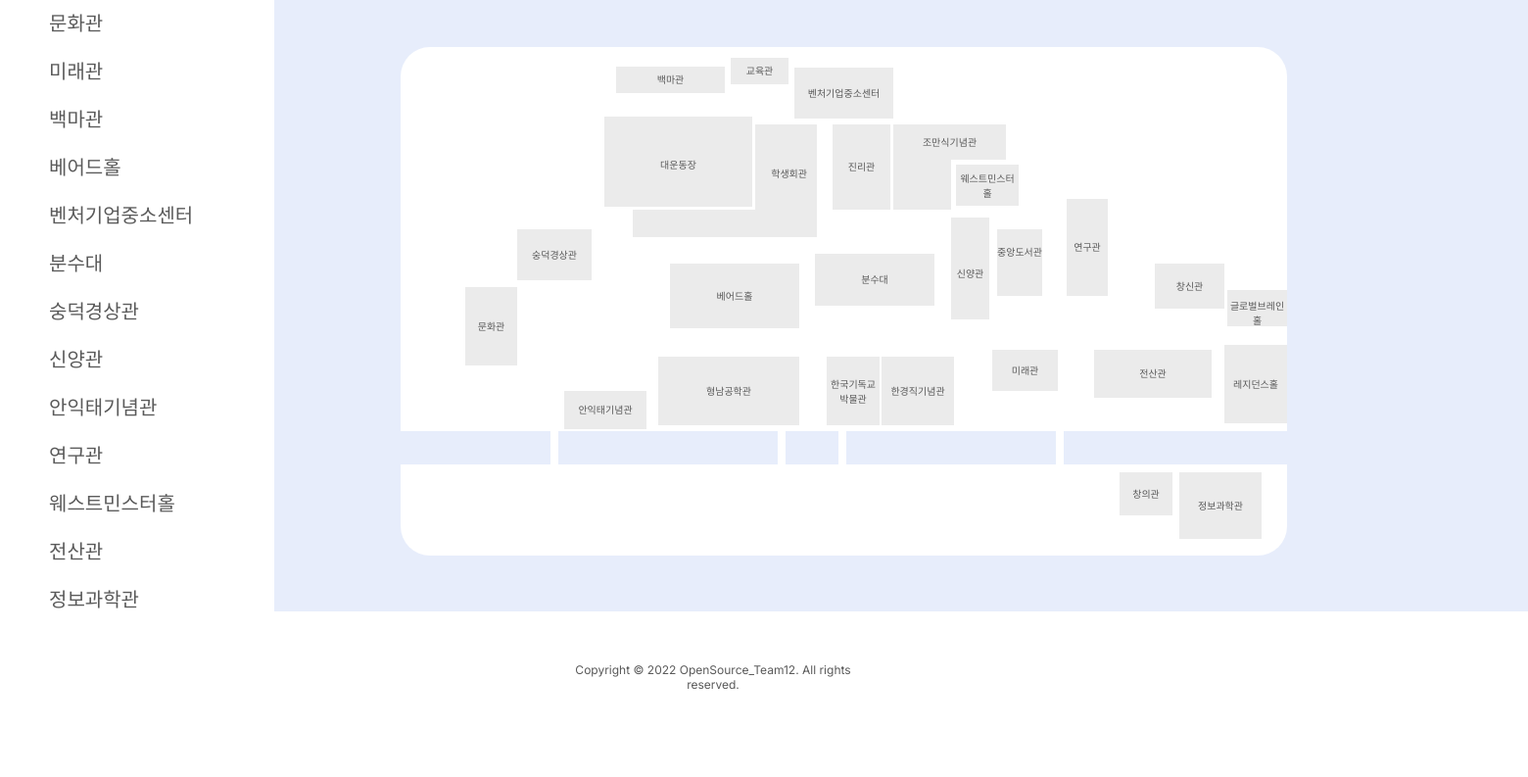
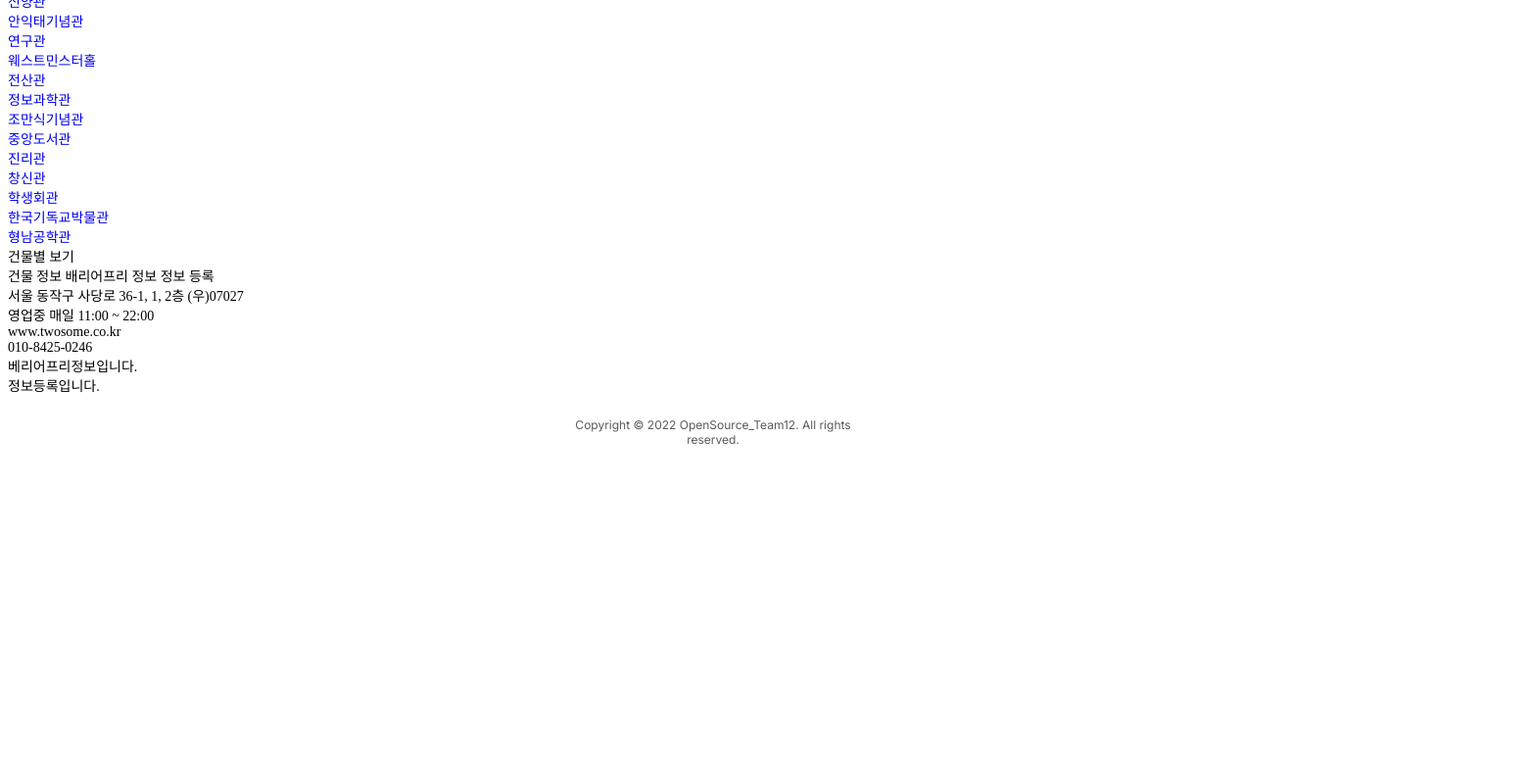
Before and after one commit to KIM-GOING/SSU-Barrier-Free-Map, a Django app: page / in a window 1560 px wide; the page is wider, and only the part inside the window is pictured. Shown: the part 345-1138 px from the top of that part at 98% size. After the commit the page ends 799 px from the top of that part, so only its background shows below. Run offline with Django 4.2, Linux system fonts and the light colour scheme; some libraries are stand-ins or nearby versions.

Commit message:
front_smb_building_deatils_40%

```diff
--- a/web_project/templates/base.html
+++ b/web_project/templates/base.html
@@ -8,7 +8,7 @@
 {%block content%}
 <!-- 템플릿 삽입 위치 -->
 {% include "title.html" %}
-{% include "building_main.html" %}
+{% include "building_details.html" %}
 {% include "footer.html" %}
 {%endblock%}
 </body>
--- /dev/null
+++ b/web_project/templates/building_details.html
@@ -0,0 +1,116 @@
+<!DOCTYPE html>
+<html lang="en">
+<head>
+    <meta charset="UTF-8">
+    <title>Title</title>
+</head>
+<body>
+<div class="v62_325" id="building_list">
+    <div class="v62_327"><span class="v62_328" id="building_list_item_building">건물별 보기</span></div>
+    <div class="v62_329"><a href="/" class="v62_330" id="building_list_item_education">교육관</a></div>
+    <div class="v62_331"><a href="/" class="v62_332" id="building_list_item_globalbrainhall">글로벌브레인홀</a></div>
+    <div class="v62_333"><a href="/" class="v62_334" id="building_list_item_ground">대운동장</a></div>
+    <div class="v62_335"><a href="/" class="v62_336" id="building_list_item_residencehall">레지던스홀</a></div>
+    <div class="v62_337"><a href="/" class="v62_338" id="building_list_item_culture">문화관</a></div>
+    <div class="v62_339"><a href="/" class="v62_340" id="building_list_item_future">미래관</a></div>
+    <div class="v62_341"><a href="/" class="v62_342" id="building_list_item_whitehorse">백마관</a></div>
+    <div class="v62_343"><a href="/" class="v62_344" id="building_list_item_bairdhall">베어드홀</a></div>
+    <div class="v62_345"><a href="/" class="v62_346" id="building_list_item_venture">벤처기업중소센터</a></div>
+    <div class="v62_347"><a href="/" class="v62_348" id="building_list_item_waterfall">분수대</a></div>
+    <div class="v62_349"><a href="/" class="v62_350" id="building_list_item_gyeongsang">숭덕경상관</a></div>
+    <div class="v62_351"><a href="/" class="v62_352" id="building_list_item_shinyang">신양관</a></div>
+    <div class="v62_353"><a href="/" class="v62_354" id="building_list_item_ahneaktai">안익태기념관</a></div>
+    <div class="v62_355"><a href="/" class="v62_356" id="building_list_item_research">연구관</a></div>
+    <div class="v62_357"><a href="/" class="v62_358" id="building_list_item_westminsterhall">웨스트민스터홀</a></div>
+    <div class="v62_359"><a href="/" class="v62_360" id="building_list_item_computersystem">전산관</a></div>
+    <div class="v62_361"><a href="/" class="v62_362" id="building_list_item_it">정보과학관</a></div>
+    <div class="v62_363"><a href="/" class="v62_364" id="building_list_item_chomansik">조만식기념관</a></div>
+    <div class="v62_365"><a href="/" class="v62_366" id="building_list_item_library">중앙도서관</a></div>
+    <div class="v62_367"><a href="/" class="v62_368" id="building_list_item_jinri">진리관</a></div>
+    <div class="v62_369"><a href="/" class="v62_370" id="building_list_item_changshin">창신관</a></div>
+    <div class="v62_371"><a href="/" class="v62_372" id="building_list_item_student">학생회관</a></div>
+    <div class="v62_373"><a href="/" class="v62_374" id="building_list_item_museum">한국기독교박물관</a></div>
+    <div class="v62_375"><a href="/" class="v62_376" id="building_list_item_hyeongnam">형남공학관</a></div>
+</div>
+
+<div class="v62_667">
+    <div class="v62_669">
+        <div class="v62_670"></div>
+        <iconify-icon icon="bx:building" class="building" height="20"></iconify-icon>
+    </div>
+    <span class="v73_998">건물별 보기</span>
+    <iconify-icon icon="clarity:star-line" class="v73_1002" height="22"></iconify-icon>
+</div>
+
+<div class="v283_2912" id="building_details_tab_menu_background">
+    <div class="v283_2913" id="building_details_tab_menu">
+        <span class="v283_2915" id="building_details_tab_menu_item_info">건물 정보</span>
+        <span class="v283_2917" id="building_details_tab_menu_item_barrier_info">배리어프리 정보</span>
+        <span class="v283_2919" id="building_details_tab_menu_item_add_info">정보 등록</span>
+<!--        <span class="v283_2921" id="building_details_menu_item_toilet">장애인 화장실</span>-->
+<!--        <span class="v283_2923" id="building_details_menu_item_parking">장애인 전용 주차구역</span>-->
+    </div>
+    <div class="v283_2924 current" id="building_details_tab_menu_content_info">
+        <div class="v414_1385" id="building_details_tab_menu_content_info_list_area">
+            <div class="v414_1386" id="building_details_tab_menu_content_info_list_address">
+                <span class="v414_1387">서울 동작구 사당로 36-1, 1, 2층 (우)07027</span>
+                <iconify-icon icon="clarity:map-marker-line" class="v414_1393" id="address_icon" height="26"></iconify-icon>
+            </div>
+            <div class="v414_1397" id="building_details_tab_menu_content_info_list_isOpen">
+                <div class="v414_1403">
+                    <span class="v414_1402">영업중</span>
+                    <span class="v414_1404">매일 11:00 ~ 22:00</span>
+                </div>
+                <iconify-icon  icon="carbon:time" class="v414_1398" id="isOpen_icon" height="26"></iconify-icon>
+            </div>
+            <div class="v414_1409" id="building_details_tab_menu_content_info_list_site">
+                <iconify-icon icon="fontisto:world-o" class="v414_1410" id="site_icon" height="26"></iconify-icon>
+                <span class="v414_1412">www.twosome.co.kr</span>
+            </div>
+            <div class="v414_1413" id="building_details_tab_menu_content_info_list_call">
+                <iconify-icon icon="fluent:call-32-regular" class="v414_1414" id="call_icon" height="26"></iconify-icon>
+                <span class="v414_1416">010-8425-0246</span>
+            </div>
+        </div>
+    </div>
+    <div class="v283_2924" id="building_details_tab_menu_content_barrier_info"><div>베리어프리정보입니다.</div></div>
+    <div class="v283_2924" id="building_details_tab_menu_content_add_info"><div>정보등록입니다.</div></div>
+
+
+</div>
+</body>
+</html>
+<script src="https://code.iconify.design/iconify-icon/1.0.1/iconify-icon.min.js"></script>
+<script>
+<!--    https://homzzang.com/b/js-1317-->
+    document.getElementById('building_details_tab_menu_item_info').addEventListener('click', function () {
+        document.getElementById('building_details_tab_menu_item_info').style.backgroundColor = "#ffffff";
+        document.getElementById('building_details_tab_menu_item_barrier_info').style.background = "none";
+        document.getElementById('building_details_tab_menu_item_add_info').style.background = "none";
+
+        document.getElementById('building_details_tab_menu_content_barrier_info').classList.remove('current');
+        document.getElementById('building_details_tab_menu_content_add_info').classList.remove('current');
+        document.getElementById('building_details_tab_menu_content_info').classList.add('current');
+    });
+    document.getElementById('building_details_tab_menu_item_barrier_info').addEventListener('click', function () {
+        document.getElementById('building_details_tab_menu_item_barrier_info').style.backgroundColor = "#ffffff";
+        document.getElementById('building_details_tab_menu_item_info').style.background = "none";
+        document.getElementById('building_details_tab_menu_item_add_info').style.background = "none";
+
+        document.getElementById('building_details_tab_menu_content_info').classList.remove('current');
+        document.getElementById('building_details_tab_menu_content_add_info').classList.remove('current');
+        document.getElementById('building_details_tab_menu_content_barrier_info').classList.add('current');
+    });
+    document.getElementById('building_details_tab_menu_item_add_info').addEventListener('click', function () {
+        document.getElementById('building_details_tab_menu_item_add_info').style.backgroundColor = "#ffffff";
+        document.getElementById('building_details_tab_menu_item_info').style.background = "none";
+        document.getElementById('building_details_tab_menu_item_barrier_info').style.background = "none";
+
+        document.getElementById('building_details_tab_menu_content_info').classList.remove('current');
+        document.getElementById('building_details_tab_menu_content_barrier_info').classList.remove('current');
+        document.getElementById('building_details_tab_menu_content_add_info').classList.add('current');
+    });
+</script>
+<style type="text/css">
+    @import url("../static/admin/css/building_details.css");
+</style>
--- a/web_project/templates/building_main.html
+++ b/web_project/templates/building_main.html
@@ -4,32 +4,34 @@
   <link href="https://fonts.googleapis.com/css?family=Inter&display=swap" rel="stylesheet" />
 </head>
 <body>
-<div class="v62_325">
-    <div class="v62_327"><span class="v62_328">건물별 보기</span></div>
-    <div class="v62_329"><span class="v62_330">교육관</span></div>
-    <div class="v62_331"><span class="v62_332">글로벌브레인홀</span></div>
-    <div class="v62_333"><span class="v62_334">대운동장</span></div>
-    <div class="v62_335"><span class="v62_336">레지던스홀</span></div>
-    <div class="v62_337"><span class="v62_338">문화관</span></div>
-    <div class="v62_339"><span class="v62_340">미래관</span></div>
-    <div class="v62_341"><span class="v62_342">백마관</span></div>
-    <div class="v62_343"><span class="v62_344">베어드홀</span></div>
-    <div class="v62_345"><span class="v62_346">벤처기업중소센터</span></div>
-    <div class="v62_347"><span class="v62_348">분수대</span></div>
-    <div class="v62_349"><span class="v62_350">숭덕경상관</span></div>
-    <div class="v62_351"><span class="v62_352">신양관</span></div>
-    <div class="v62_353"><span class="v62_354">안익태기념관</span></div>
-    <div class="v62_355"><span class="v62_356">연구관</span></div>
-    <div class="v62_357"><span class="v62_358">웨스트민스터홀</span></div>
-    <div class="v62_359"><span class="v62_360">전산관</span></div>
-    <div class="v62_361"><span class="v62_362">정보과학관</span></div>
-    <div class="v62_363"><span class="v62_364">조만식기념관</span></div>
-    <div class="v62_365"><span class="v62_366">중앙도서관</span></div>
-    <div class="v62_367"><span class="v62_368">진리관</span></div>
-    <div class="v62_369"><span class="v62_370">창신관</span></div>
-    <div class="v62_371"><span class="v62_372">학생회관</span></div>
-    <div class="v62_373"><span class="v62_374">한국기독교박물관</span></div>
-    <div class="v62_375"><span class="v62_376">형남공학관</span></div>
+<div class="v62_325" id="building_list">
+    <div class="v62_327"><span class="v62_328" id="building_list_item_building">건물별 보기</span></div>
+    <div class="v62_329"><a href="/" class="v62_330" id="building_list_item_education">교육관</a></div>
+    <div class="v62_331"><a href="/" class="v62_332" id="building_list_item_globalbrainhall">글로벌브레인홀</a></div>
+    <div class="v62_333"><a href="/" class="v62_334" id="building_list_item_ground">대운동장</a></div>
+    <div class="v62_335"><a href="/" class="v62_336" id="building_list_item_residencehall">레지던스홀</a></div>
+    <div class="v62_337"><a href="/" class="v62_338" id="building_list_item_culture">문화관</a></div>
+    <div class="v62_339"><a href="/" class="v62_340" id="building_list_item_future">미래관</a></div>
+    <div class="v62_341"><a href="/" class="v62_342" id="building_list_item_whitehorse">백마관</a></div>
+    <div class="v62_343"><a href="/" class="v62_344" id="building_list_item_bairdhall">베어드홀</a></div>
+    <div class="v62_345"><a href="/" class="v62_346" id="building_list_item_venture">벤처기업중소센터</a></div>
+    <div class="v62_347"><a href="/" class="v62_348" id="building_list_item_waterfall">분수대</a></div>
+    <div class="v62_349"><a href="/" class="v62_350" id="building_list_item_gyeongsang">숭덕경상관</a></div>
+    <div class="v62_351"><a href="/" class="v62_352" id="building_list_item_shinyang">신양관</a></div>
+    <div class="v62_353"><a href="/" class="v62_354" id="building_list_item_ahneaktai">안익태기념관</a></div>
+    <div class="v62_355"><a href="/" class="v62_356" id="building_list_item_research">연구관</a></div>
+    <div class="v62_357"><a href="/" class="v62_358" id="building_list_item_westminsterhall">웨스트민스터홀</a></div>
+    <div class="v62_359"><a href="/" class="v62_360" id="building_list_item_computersystem">전산관</a></div>
+    <div class="v62_361"><a href="/" class="v62_362" id="building_list_item_it">정보과학관</a></div>
+    <div class="v62_363"><a href="/" class="v62_364" id="building_list_item_chomansik">조만식기념관</a></div>
+    <div class="v62_365"><a href="/" class="v62_366" id="building_list_item_library">중앙도서관</a></div>
+    <div class="v62_367"><a href="/" class="v62_368" id="building_list_item_jinri">진리관</a></div>
+    <div class="v62_369"><a href="/" class="v62_370" id="building_list_item_changshin">창신관</a></div>
+    <div class="v62_379"><a href="/" class="v62_380" id="building_list_item_changui">창의관</a></div>
+    <div class="v62_371"><a href="/" class="v62_372" id="building_list_item_student">학생회관</a></div>
+    <div class="v62_373"><a href="/" class="v62_374" id="building_list_item_museum">한국기독교박물관</a></div>
+    <div class="v62_375"><a href="/" class="v62_376" id="building_list_item_hankyungchik">한경직기념관</a></div>
+    <div class="v62_377"><a href="/" class="v62_378" id="building_list_item_hyeongnam">형남공학관</a></div>
 </div>
 
 <div class="v62_667">
@@ -37,35 +39,50 @@
         <div class="v62_670"></div>
         <iconify-icon icon="bx:building" class="building" height="20"></iconify-icon>
     </div>
-    <span class="v73_998">글로벌브레인홀</span>
+    <span class="v73_998">건물별 보기</span>
 <!--    <div class="v73_1002">-->
 <!--        <div class="v73_1003"></div>-->
 <!--    </div>-->
 </div>
 
-<div class="v24_192">
-    <div class="v24_193">
-        <div class="v24_194"></div>
+<div class="v24_192" id="building_map_background">
+    <div class="v24_193" id="building_map_area">
+        <div class="v24_194" id="building_map_item_bigstreet"></div>
         <div class="v24_225"></div><div class="v24_227"></div><div class="v24_228"></div>
         <div class="v24_229"></div><div class="v24_230"></div>
-        <span class="v24_463">백마관</span>
-        <span class="v24_476">신양관</span>
-        <span class="v24_478">연구관</span>
-        <span class="v24_479">창신관</span>
-        <span class="v24_481">전산관</span><span class="v24_485">미래관</span><span class="v24_486">숭덕경상관</span>
-        <span class="v24_487">문화관</span><span class="v24_488">안익태기념관</span><span class="v24_482">레지던스홀</span>
-        <span class="v24_483">정보과학관</span><span class="v24_484">창의관</span><span class="v24_480">글로벌브레인홀</span>
-        <span class="v24_477">중앙도서관</span><span class="v24_464">교육관</span><span class="v24_465">벤처기업중소센터</span>
-        <span class="v24_473">형남공학관</span><span class="v24_474">한국기독교박물관</span><span class="v24_475">한경직기념관</span>
-        <span class="v24_466">대운동장</span><span class="v24_471">베어드홀</span><span class="v24_472">분수대</span>
-        <span class="v24_467">학생회관</span><span class="v24_468">진리관</span><span class="v24_470">웨스트민스터홀</span>
-        <span class="v24_469">조만식기념관</span>
+        <a href="/" class="v24_463" id="building_map_item_whitehorse">백마관</a>
+        <a href="/" class="v24_476" id="building_map_item_shinyang">신양관</a>
+        <a href="/" class="v24_478" id="building_map_item_research">연구관</a>
+        <a href="/" class="v24_479" id="building_map_item_changshin">창신관</a>
+        <a href="/" class="v24_481" id="building_map_item_computersystem">전산관</a>
+        <a href="/" class="v24_485" id="building_map_item_future">미래관</a>
+        <a href="/" class="v24_486" id="building_map_item_gyeongsang">숭덕경상관</a>
+        <a href="/" class="v24_487" id="building_map_item_culture">문화관</a>
+        <a href="/" class="v24_488" id="building_map_item_ahneaktai">안익태기념관</a>
+        <a href="/" class="v24_482" id="building_map_item_residencehall">레지던스홀</a>
+        <a href="/" class="v24_483" id="building_map_item_it">정보과학관</a>
+        <a href="/" class="v24_484" id="building_map_item_changui">창의관</a>
+        <a href="/" class="v24_480" id="building_map_item_globalbrainhall">글로벌브레인홀</a>
+        <a href="/" class="v24_477" id="building_map_item_library">중앙도서관</a>
+        <a href="/" class="v24_464" id="building_map_item_education">교육관</a>
+        <a href="/" class="v24_465" id="building_map_item_venture">벤처기업중소센터</a>
+        <a href="/" class="v24_473" id="building_map_item_hyeongnam">형남공학관</a>
+        <a href="/" class="v24_474" id="building_map_item_museum">한국기독교박물관</a>
+        <a href="/" class="v24_475" id="building_map_item_hankyungchik">한경직기념관</a>
+        <a href="/" class="v24_466" id="building_map_item_ground">대운동장</a>
+        <a href="/" class="v24_471" id="building_map_item_bairdhall">베어드홀</a>
+        <a href="/" class="v24_472" id="building_map_item_waterfall">분수대</a>
+        <a href="/" class="v24_467" id="building_map_item_student">학생회관</a>
+        <a href="/" class="v24_468" id="building_map_item_jinri">진리관</a>
+        <a href="/" class="v24_470" id="building_map_item_westminsterhall">웨스트민스터홀</a>
+        <a href="/" class="v24_469" id="building_map_item_chomansik">조만식기념관</a>
     </div>
 </div>
 </body>
 </html>
 <br/><br/>
 <script src="https://code.iconify.design/iconify-icon/1.0.1/iconify-icon.min.js"></script>
+<script type="text/javascript" src="../static/admin/js/building_main.js"></script>
 <style>
 * {
   box-sizing: border-box;
```
Also changed, not shown: other parts of web_project/templates/building_main.html (+42 -0 lines), 2 other files.
